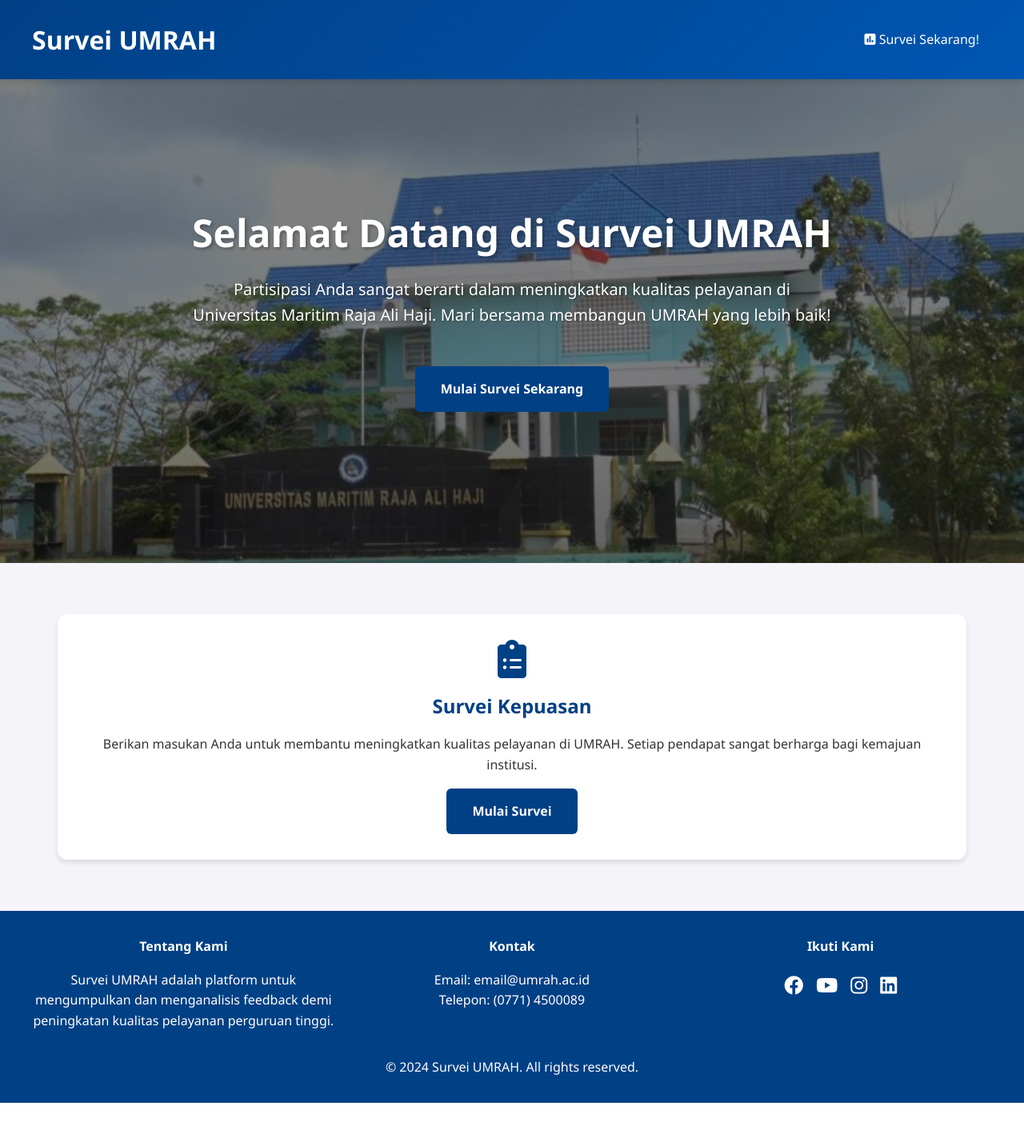
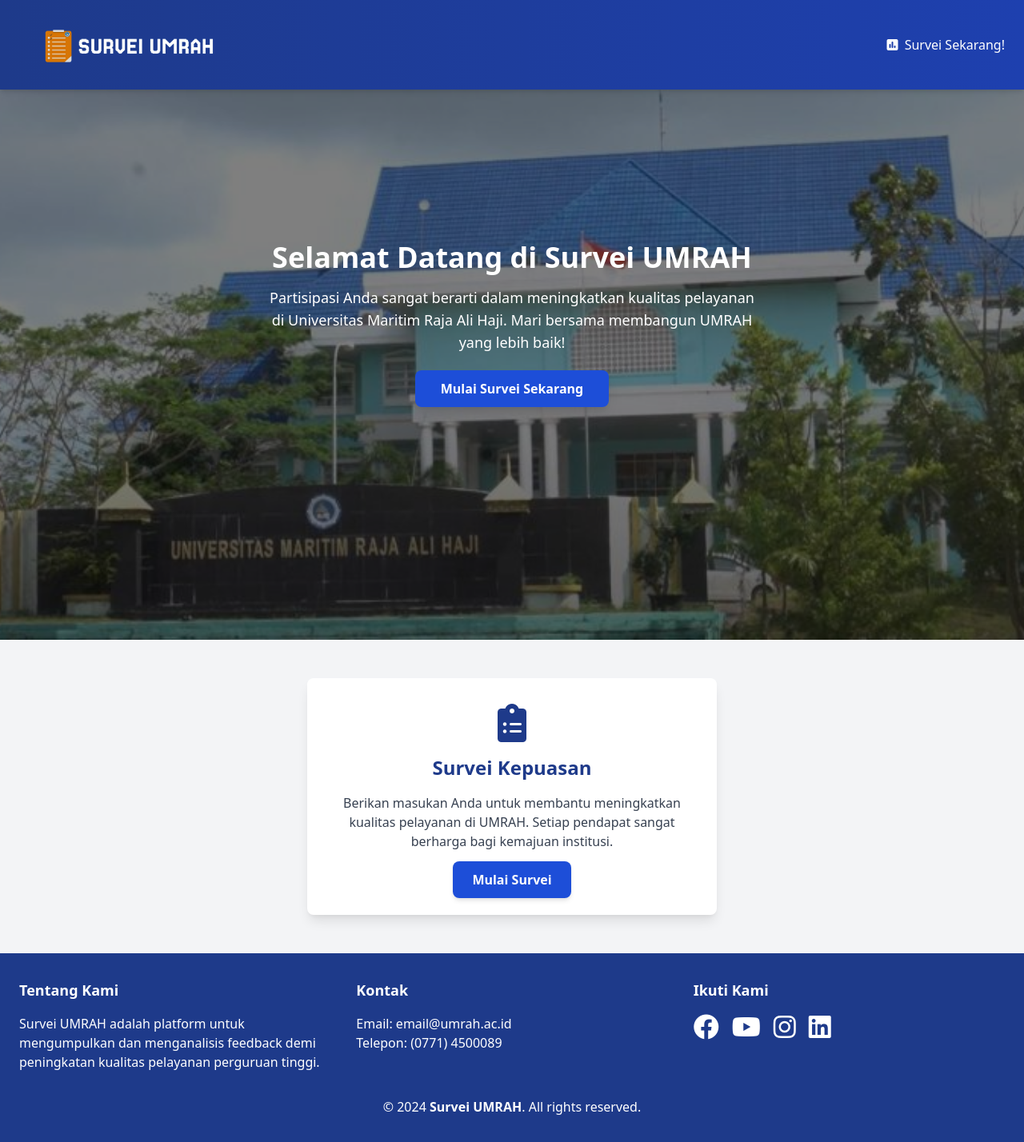
Before and after one commit to SyahriRhamadhan/survei_ci4, a CodeIgniter 4 app: the page made by app/Views/home.php in a window 1280 px wide. Shown: the whole page at 80% size. Before the commit the page ends 1379 px from the top, so only its background shows below. Run offline with PHP 8.4 and a stand-in for CodeIgniter, Linux system fonts and the light colour scheme; the template is opened without the code that fills it, so the values that code supplies are empty; some libraries are stand-ins or nearby versions.

Commit message:
feat: update survei dashboard

```diff
--- a/app/Views/home.php
+++ b/app/Views/home.php
@@ -5,302 +5,80 @@
     <title>Survei UMRAH</title>
     <meta name="description" content="Website Survei UMRAH untuk peningkatan kualitas pelayanan perguruan tinggi">
     <meta name="viewport" content="width=device-width, initial-scale=1.0">
+    <link href="https://cdn.jsdelivr.net/npm/tailwindcss@2.2.19/dist/tailwind.min.css" rel="stylesheet">
     <link rel="stylesheet" href="https://cdnjs.cloudflare.com/ajax/libs/aos/2.3.4/aos.css">
     <link rel="stylesheet" href="https://cdnjs.cloudflare.com/ajax/libs/font-awesome/6.0.0-beta3/css/all.min.css">
-    <style>
-        :root {
-            --primary-color: #004085;
-            --secondary-color: #0056b3;
-            --background-color: #f4f4f9;
-            --text-color: #333;
-            --white: #fff;
-            --shadow: 0 4px 6px rgba(0, 0, 0, 0.1);
-            --transition: all 0.3s ease;
-        }
+</head>
+<body class="bg-gray-100 text-gray-800 font-sans leading-normal tracking-normal">
 
-        * {
-            margin: 0;
-            padding: 0;
-            box-sizing: border-box;
-            transition: var(--transition);
-        }
-
-        body {
-            font-family: 'Segoe UI', Arial, sans-serif;
-            background-color: var(--background-color);
-            color: var(--text-color);
-            line-height: 1.6;
-        }
-
-        header {
-            background: linear-gradient(135deg, var(--primary-color), var(--secondary-color));
-            padding: 1.5rem;
-            position: fixed;
-            width: 100%;
-            top: 0;
-            z-index: 1000;
-            box-shadow: var(--shadow);
-        }
-
-        .header-content {
-            max-width: 1200px;
-            margin: 0 auto;
-            display: flex;
-            justify-content: space-between;
-            align-items: center;
-        }
-
-        header h1 {
-            color: var(--white);
-            font-size: 2rem;
-            font-weight: 700;
-        }
-
-        nav {
-            display: flex;
-            align-items: center;
-            gap: 2rem;
-        }
-
-        nav ul {
-            list-style: none;
-            display: flex;
-            gap: 2rem;
-        }
-
-        nav ul li a {
-            color: var(--white);
-            text-decoration: none;
-            font-weight: 500;
-            padding: 0.5rem 1rem;
-            border-radius: 4px;
-            transition: var(--transition);
-        }
-
-        nav ul li a:hover {
-            background-color: rgba(255, 255, 255, 0.1);
-            transform: translateY(-2px);
-        }
-
-        .hero-section {
-            margin-top: 4rem;
-            background-image: url("<?= base_url('assets/images/BG - Home.jpeg') ?>");
-            background-size: cover;
-            background-position: center;
-            min-height: 80vh;
-            display: flex;
-            align-items: center;
-            justify-content: center;
-            text-align: center;
-            padding: 2rem;
-            color: var(--white);
-            position: relative; /* This allows positioning of the overlay */
-        }
-
-/* Add a dark overlay */
-        .hero-section::before {
-            content: "";
-            position: absolute;
-            top: 0;
-            left: 0;
-            right: 0;
-            bottom: 0;
-            background-color: rgba(0, 0, 0, 0.5); /* Adjust opacity as needed */
-            z-index: 1; /* Place overlay below text */
-        }
-
-        .hero-content {
-            position: relative; /* Ensures the content appears above the overlay */
-            z-index: 2;
-            max-width: 800px;
-        }
-
-        .hero-section h2 {
-            font-size: 3rem;
-            margin-bottom: 1rem;
-            text-shadow: 2px 2px 4px rgba(0, 0, 0, 0.3);
-        }
-
-        .hero-section p {
-            font-size: 1.25rem;
-            margin-bottom: 2rem;
-            text-shadow: 1px 1px 2px rgba(0, 0, 0, 0.3);
-        }
-
-        .container {
-            max-width: 1200px;
-            margin: 4rem auto;
-            padding: 0 2rem;
-            display: grid;
-            grid-template-columns: repeat(auto-fit, minmax(300px, 1fr));
-            gap: 2rem;
-        }
-
-        .card {
-            background: var(--white);
-            border-radius: 12px;
-            padding: 2rem;
-            box-shadow: var(--shadow);
-            text-align: center;
-            transition: var(--transition);
-        }
-
-        .card:hover {
-            transform: translateY(-10px);
-            box-shadow: 0 6px 12px rgba(0, 0, 0, 0.15);
-        }
-
-        .card i {
-            font-size: 3rem;
-            color: var(--primary-color);
-            margin-bottom: 1rem;
-        }
-
-        .card h3 {
-            font-size: 1.5rem;
-            margin-bottom: 1rem;
-            color: var(--primary-color);
-        }
-
-        .btn {
-            display: inline-block;
-            padding: 1rem 2rem;
-            background-color: var(--primary-color);
-            color: var(--white);
-            border: none;
-            border-radius: 6px;
-            font-weight: 600;
-            text-decoration: none;
-            cursor: pointer;
-            transition: var(--transition);
-            margin-top: 1rem;
-        }
-
-        .btn:hover {
-            background-color: var(--secondary-color);
-            transform: translateY(-2px);
-        }
-
-        footer {
-            background-color: var(--primary-color);
-            color: var(--white);
-            text-align: center;
-            padding: 2rem;
-            margin-top: 4rem;
-        }
-
-        .footer-content {
-            max-width: 1200px;
-            margin: 0 auto;
-            display: grid;
-            grid-template-columns: repeat(auto-fit, minmax(250px, 1fr));
-            gap: 2rem;
-        }
-
-        .footer-section h4 {
-            margin-bottom: 1rem;
-        }
-
-        .social-links {
-            display: flex;
-            justify-content: center;
-            gap: 1rem;
-            margin-top: 1rem;
-        }
-
-        .social-links a {
-            color: var(--white);
-            font-size: 1.5rem;
-            transition: var(--transition);
-        }
-
-        .social-links a:hover {
-            color: var(--background-color);
-            transform: translateY(-3px);
-        }
-
-        @media (max-width: 768px) {
-            header {
-                padding: 1rem;
-            }
-
-            .header-content {
-                flex-direction: column;
-                gap: 1rem;
-            }
-
-            nav {
-                flex-direction: column;
-            }
-
-            nav ul {
-                flex-direction: column;
-                align-items: center;
-                gap: 1rem;
-            }
-
-            .hero-section h2 {
-                font-size: 2rem;
-            }
-
-            .container {
-                grid-template-columns: 1fr;
-            }
-        }
-    </style>
-</head>
-<body>
-
-<header>
-    <div class="header-content">
-        <h1>Survei UMRAH</h1>
+<header class="bg-gradient-to-r from-blue-900 to-blue-800 text-white shadow-md fixed w-full z-10">
+    <div class="container mx-auto flex justify-between items-center py-4 px-6">
+        <a href="/" class="flex items-center">
+            <img src="<?= base_url('assets/images/Header.png') ?>" alt="Survei UMRAH Logo" class="h-20 w-full">
+        </a>
         <nav>
-            <ul>
-                <li><a href="<?= base_url('/responden/dashboard') ?>"><i class="fas fa-poll"></i> Survei Sekarang!</a></li>
+            <ul class="flex space-x-6">
+                <li>
+                    <a href="<?= base_url('/responden/dashboard') ?>" class="hover:text-blue-300 transition duration-200">
+                        <i class="fas fa-poll mr-1"></i> Survei Sekarang!
+                    </a>
+                </li>
             </ul>
         </nav>
     </div>
 </header>
 
-<section class="hero-section" data-aos="fade-in">
-    <div class="hero-content">
-        <h2>Selamat Datang di Survei UMRAH</h2>
-        <p>Partisipasi Anda sangat berarti dalam meningkatkan kualitas pelayanan di Universitas Maritim Raja Ali Haji. Mari bersama membangun UMRAH yang lebih baik!</p>
-        <a href="#survey-section" class="btn">Mulai Survei Sekarang</a>
+<section class="hero-section relative flex items-center justify-center bg-cover bg-center h-screen text-white"
+         style="background-image: url('<?= base_url('assets/images/BG - Home.jpeg') ?>');" data-aos="fade-in">
+    <div class="absolute inset-0 bg-black opacity-50"></div>
+    <div class="relative z-10 text-center max-w-2xl px-6">
+        <h2 class="text-4xl font-extrabold mb-4 drop-shadow-lg">Selamat Datang di Survei UMRAH</h2>
+        <p class="text-lg mb-8 drop-shadow-md">
+            Partisipasi Anda sangat berarti dalam meningkatkan kualitas pelayanan di Universitas Maritim Raja Ali Haji. Mari bersama membangun UMRAH yang lebih baik!
+        </p>
+        <a href="#survey-section" class="bg-blue-700 hover:bg-blue-800 text-white font-semibold px-8 py-3 rounded-lg shadow-lg transition duration-200">
+            Mulai Survei Sekarang
+        </a>
     </div>
 </section>
 
-<div class="container">
-    <div id="survey-section" class="card" data-aos="fade-up">
-        <i class="fas fa-clipboard-list"></i>
-        <h3>Survei Kepuasan</h3>
-        <p>Berikan masukan Anda untuk membantu meningkatkan kualitas pelayanan di UMRAH. Setiap pendapat sangat berharga bagi kemajuan institusi.</p>
-        <a href="<?= base_url('/responden/dashboard') ?>" class="btn">Mulai Survei</a>
+<div class="flex items-center justify-center my-12">
+    <div id="survey-section" class="bg-white rounded-lg shadow-lg p-8 text-center max-w-lg" data-aos="fade-up">
+        <i class="fas fa-clipboard-list text-5xl text-blue-900 mb-4"></i>
+        <h3 class="text-2xl font-semibold text-blue-900 mb-4">Survei Kepuasan</h3>
+        <p class="text-gray-700 mb-6">
+            Berikan masukan Anda untuk membantu meningkatkan kualitas pelayanan di UMRAH. Setiap pendapat sangat berharga bagi kemajuan institusi.
+        </p>
+        <a href="<?= base_url('/responden/dashboard') ?>" class="bg-blue-700 hover:bg-blue-800 text-white font-semibold px-6 py-3 rounded-lg shadow-md transition duration-200">
+            Mulai Survei
+        </a>
     </div>
 </div>
 
-<footer>
-    <div class="footer-content">
-        <div class="footer-section">
-            <h4>Tentang Kami</h4>
+<footer class="bg-blue-900 text-white py-8">
+    <div class="container mx-auto grid grid-cols-1 md:grid-cols-3 gap-8 px-6 text-center md:text-left">
+        <div>
+            <h4 class="text-lg font-semibold mb-4">Tentang Kami</h4>
             <p>Survei UMRAH adalah platform untuk mengumpulkan dan menganalisis feedback demi peningkatan kualitas pelayanan perguruan tinggi.</p>
         </div>
-        <div class="footer-section">
-            <h4>Kontak</h4>
+        <div>
+            <h4 class="text-lg font-semibold mb-4">Kontak</h4>
             <p>Email: email@umrah.ac.id</p>
             <p>Telepon: (0771) 4500089</p>
         </div>
-        <div class="footer-section">
-            <h4>Ikuti Kami</h4>
-            <div class="social-links">
-                <a href="<?= base_url('https://www.facebook.com/official.umrah.page/') ?>"><i class="fab fa-facebook"></i></a>
-                <a href="<?= base_url('https://www.youtube.com/@umrahtv.official') ?>"><i class="fab fa-youtube"></i></a>
-                <a href="<?= base_url('https://www.instagram.com/umrah.official') ?>"><i class="fab fa-instagram"></i></a>
-                <a href="<?= base_url('https://www.linkedin.com/school/univ-maritim-raja-ali-haji/') ?>"><i class="fab fa-linkedin"></i></a>
+        <div>
+            <h4 class="text-lg font-semibold mb-4">Ikuti Kami</h4>
+            <div class="flex justify-center md:justify-start space-x-4">
+                <a href="<?= base_url('https://www.facebook.com/official.umrah.page/') ?>" class="hover:text-blue-300"><i class="fab fa-facebook fa-2x"></i></a>
+                <a href="<?= base_url('https://www.youtube.com/@umrahtv.official') ?>" class="hover:text-blue-300"><i class="fab fa-youtube fa-2x"></i></a>
+                <a href="<?= base_url('https://www.instagram.com/umrah.official') ?>" class="hover:text-blue-300"><i class="fab fa-instagram fa-2x"></i></a>
+                <a href="<?= base_url('https://www.linkedin.com/school/univ-maritim-raja-ali-haji/') ?>" class="hover:text-blue-300"><i class="fab fa-linkedin fa-2x"></i></a>
             </div>
         </div>
     </div>
-    <p style="margin-top: 2rem;">&copy; 2024 Survei UMRAH. All rights reserved.</p>
+    <div class="mt-8 text-center text-white-400">
+        &copy; 2024 <a href="<?= base_url('/') ?>" class="hover:text-gray-300 font-semibold transition duration-200">Survei UMRAH</a>. All rights reserved.
+    </div>
 </footer>
 
 <script src="https://cdnjs.cloudflare.com/ajax/libs/aos/2.3.4/aos.js"></script>
```
Also changed, not shown: app/Views/responden/layout.php (+53 -52 lines), public/assets/images/Header.png, public/assets/images/Logo.png (added), public/assets/images/sidebar-logo.png (added).
